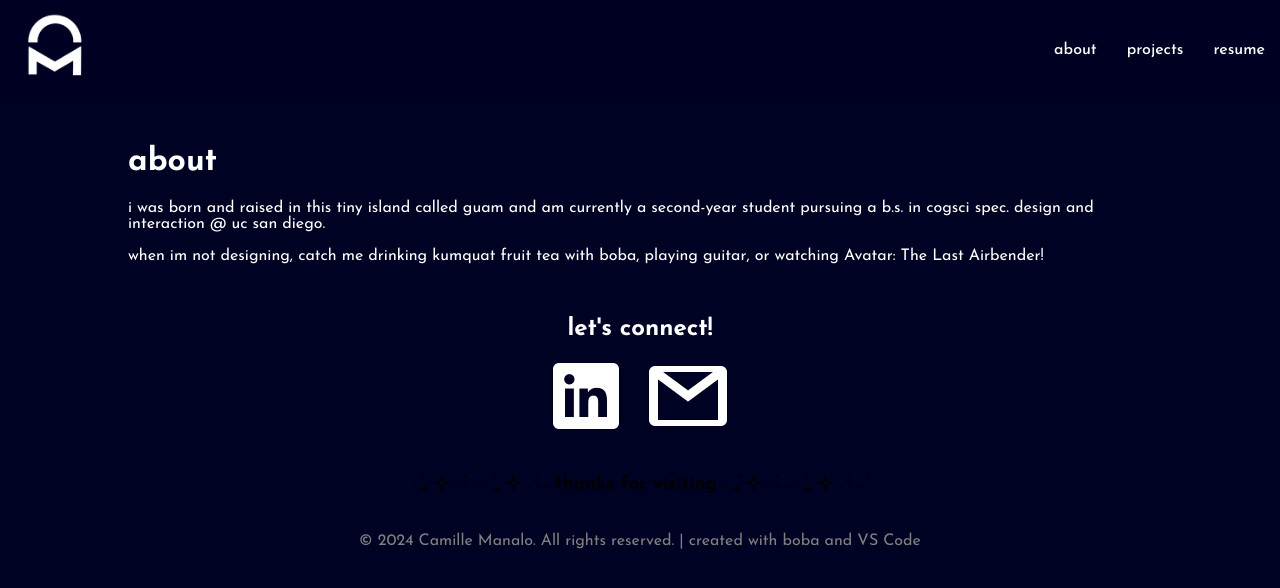
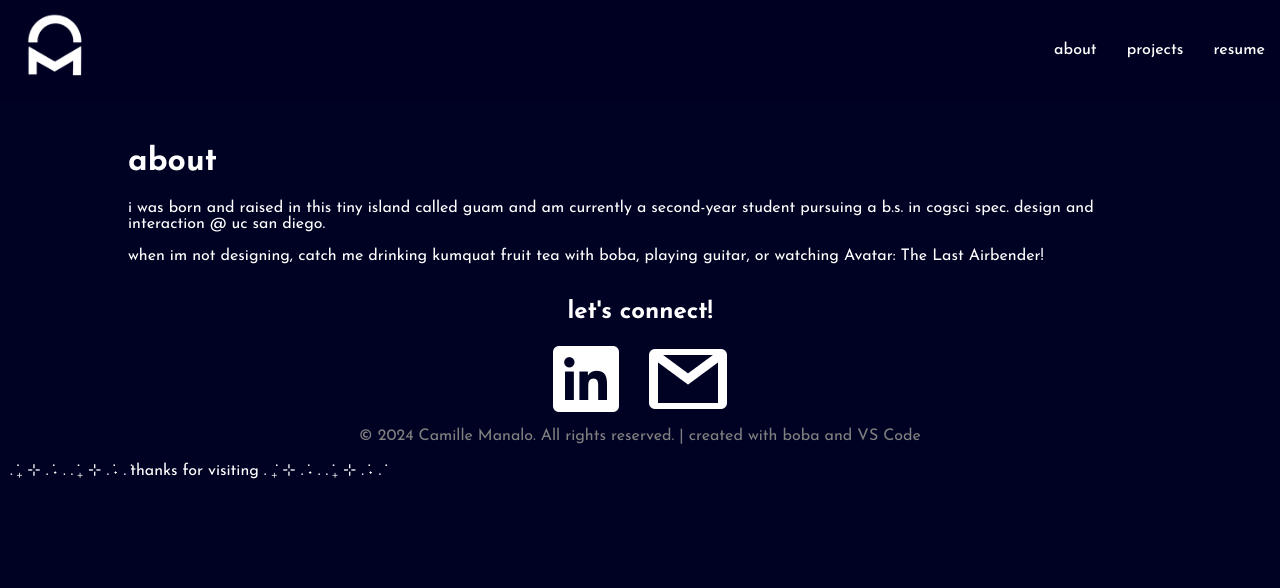
Before and after one commit to robmahalo/camille-folio, a React (Create React App) app in the folder frontend/: page /about in a window 1280 px wide. Shown: the top 588 px of the page. Built offline with nearby package versions, Linux system fonts and the light colour scheme.

Commit message:
fixed footer i think?

```diff
--- a/frontend/src/components/footer/footer.component.jsx
+++ b/frontend/src/components/footer/footer.component.jsx
@@ -9,7 +9,7 @@ const Footer = () => {
       <h2
         style={{
           textAlign: "center",
-          marginTop: "27px",
+          marginTop: "10px",
         }}
       >
         let's connect!
@@ -30,16 +30,6 @@ const Footer = () => {
           <img className="" src={mail} alt="Email" />
         </a>
       </div>
-      <div className="box">
-        <h3
-          style={{
-            textAlign: "center",
-            marginTop: "27px",
-          }}
-        >
-        . ݁₊ ⊹ . ݁˖ . . ݁₊ ⊹ . ݁˖ . ݁thanks for visiting . ݁₊ ⊹ . ݁˖ . . ݁₊ ⊹ . ݁˖ . ݁
-        </h3>
-      </div>
       <p
         style={{
           color: "gray",
@@ -49,6 +39,7 @@ const Footer = () => {
       >
         © 2024 Camille Manalo. All rights reserved. | created with boba and VS Code
       </p>
+        <p> . ݁₊ ⊹ . ݁˖ . . ݁₊ ⊹ . ݁˖ . ݁thanks for visiting . ݁₊ ⊹ . ݁˖ . . ݁₊ ⊹ . ݁˖ . ݁ </p>
       {/* <FooterContainer>
         <Row>
           <Column>
```
